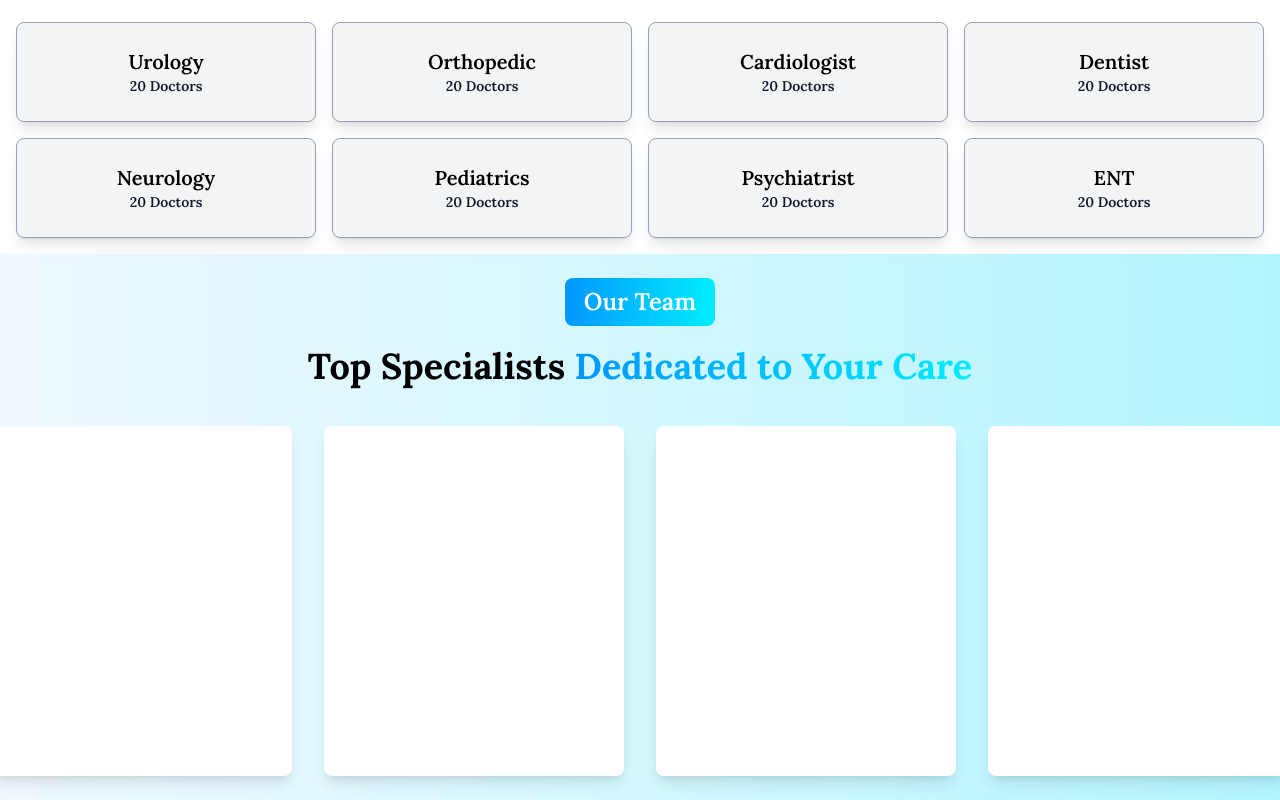
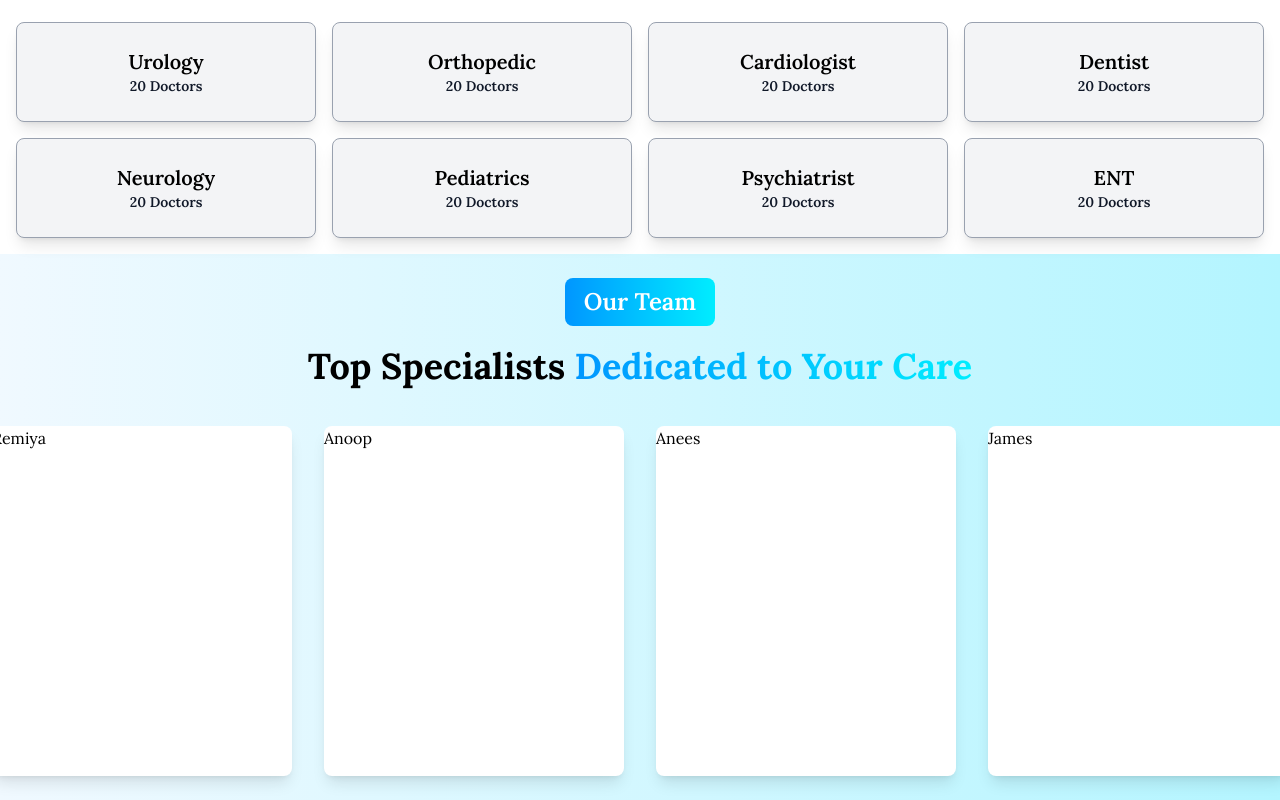
Before and after one commit to Anees-al/Doctor-Appointment, a React app in the folder frontend/: page /Doctor-Appointment/ in a window 1280 px wide. Shown: the part 2170-2970 px from the top of the page. Built offline with nearby package versions, Linux system fonts and the light colour scheme; the HTML template or start-up script is replaced by a standard one.

Commit message:
small changes

```diff
--- a/frontend/src/components/TopSpeciality.tsx
+++ b/frontend/src/components/TopSpeciality.tsx
@@ -15,7 +15,9 @@ const TopSpeciality = () => {
 
         <div className="flex flex-col sm:flex-row gap-8 mt-10">
             {doctor.map(doc=>(
-                <div className="flex  flex-col bg-white rounded-lg w-[300px]  h-[350px] shadow-lg"></div>
+                <div className="flex  flex-col bg-white rounded-lg w-[300px]  h-[350px] shadow-lg">
+                    {doc.name}
+                </div>
             ))}
         </div>
     </div>
```
